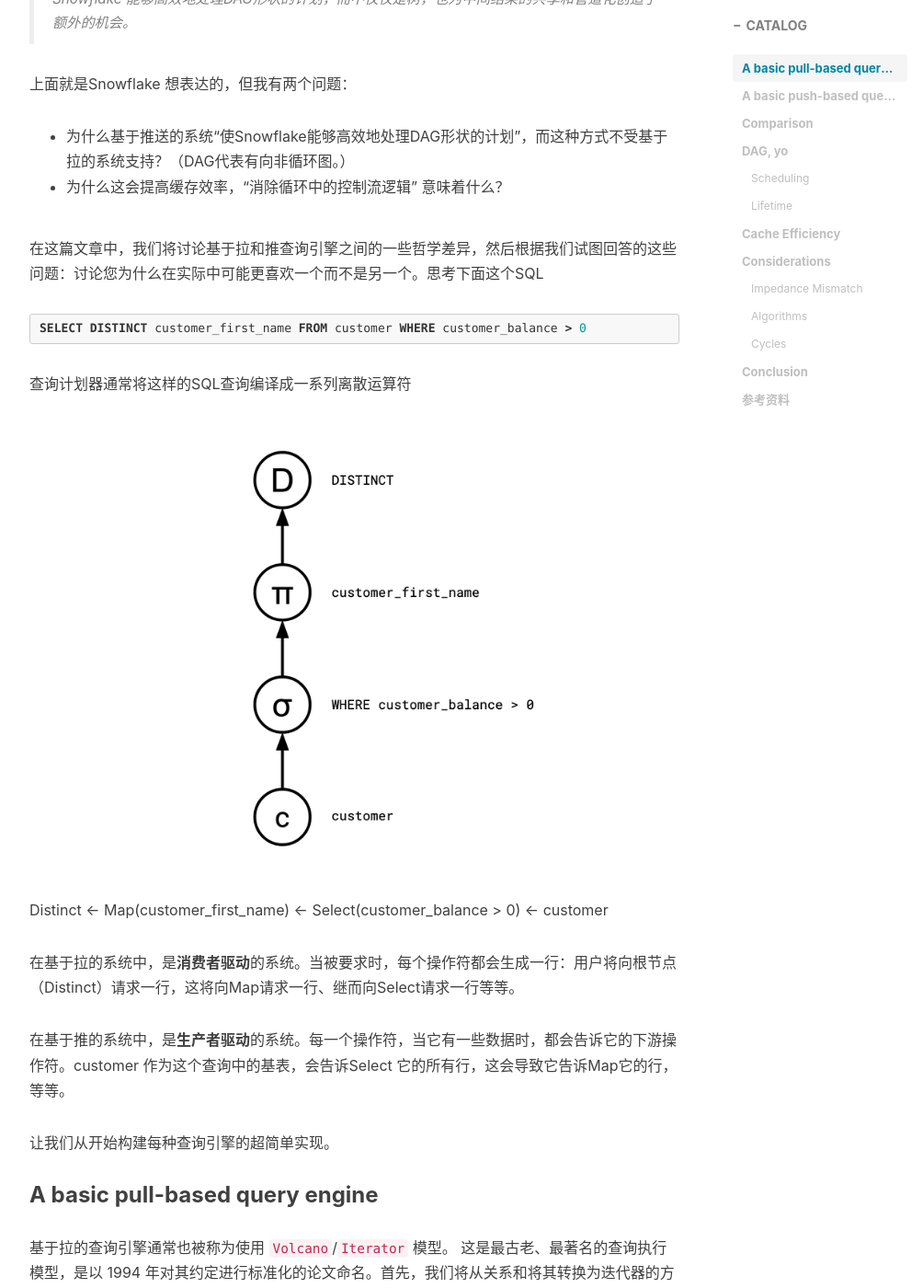
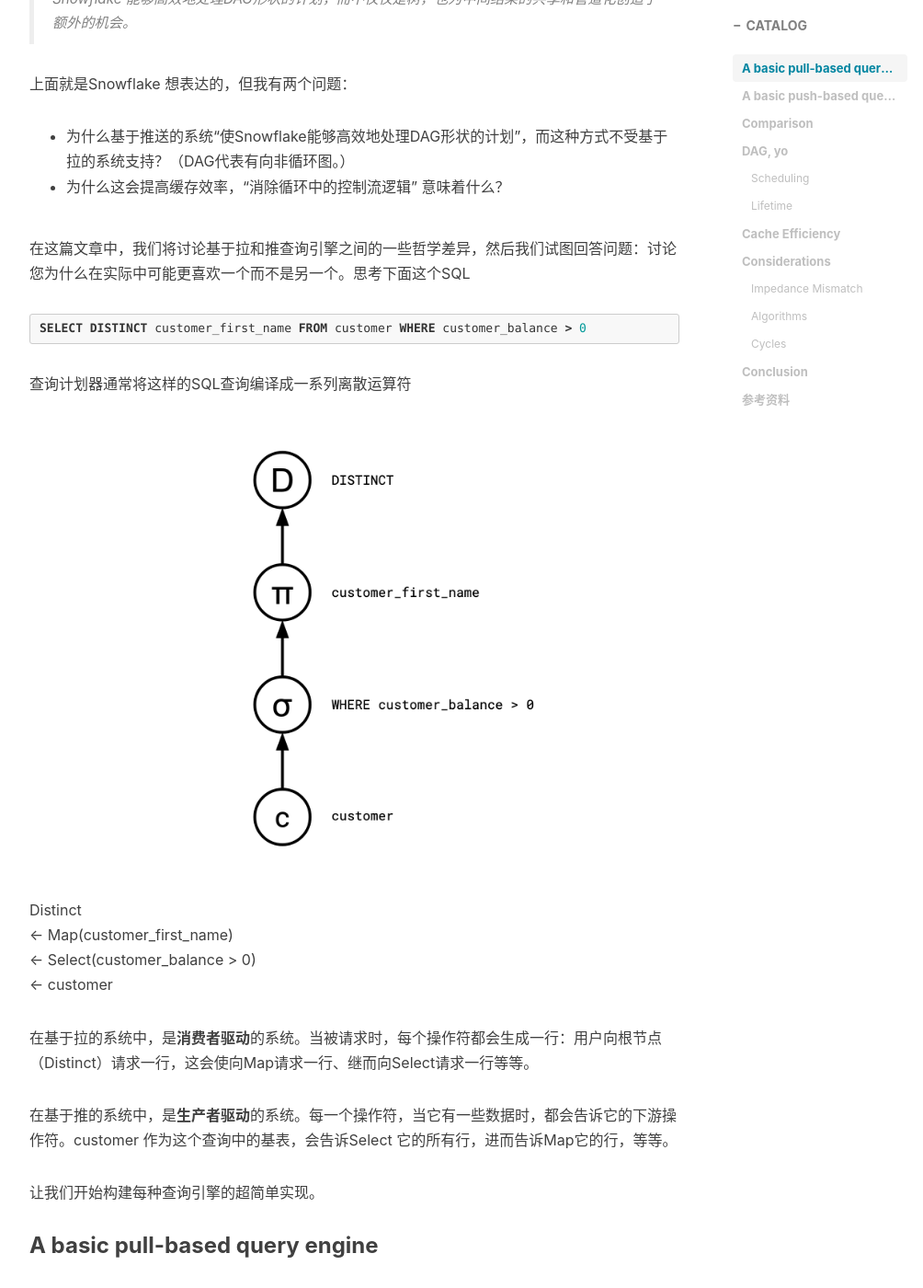
Before and after one commit to vendanner/vendanner.github.io, a Jekyll site: the page built from _posts/2023-02-13-【译】Query Engines：Push vs Pull.md, in a window 1280 px wide and 1400 px high, scrolled down 784 px. Shown: the whole window at 92% size, without its empty margins (233-1237 px from the left). Built offline with Jekyll 4.4.1, drawn with Linux system fonts in a browser that asks for light colours; nearby versions of some CDN libraries; comment, search, counter and statistics services are not loaded; some of the changed text lies outside the part shown.

Commit message:
Update 2023-02-13-【译】Query Engines：Push vs Pull.md

````diff
--- a/_posts/2023-02-13-【译】Query Engines：Push vs Pull.md
+++ b/_posts/2023-02-13-【译】Query Engines：Push vs Pull.md
@@ -22,7 +22,7 @@
 - 为什么基于推送的系统“使Snowflake能够高效地处理DAG形状的计划”，而这种方式不受基于拉的系统支持？（DAG代表有向非循环图。）
 - 为什么这会提高缓存效率，“消除循环中的控制流逻辑” 意味着什么？
 
-在这篇文章中，我们将讨论基于拉和推查询引擎之间的一些哲学差异，然后根据我们试图回答的这些问题：讨论您为什么在实际中可能更喜欢一个而不是另一个。思考下面这个SQL
+在这篇文章中，我们将讨论基于拉和推查询引擎之间的一些哲学差异，然后我们试图回答问题：讨论您为什么在实际中可能更喜欢一个而不是另一个。思考下面这个SQL
 
 ```sql
 SELECT DISTINCT customer_first_name FROM customer WHERE customer_balance > 0
@@ -32,20 +32,17 @@
 
 ![](https://vendanner.github.io/img/pushpull/distinct.png)
 
-Distinct
-<- Map(customer_first_name)
-<- Select(customer_balance > 0)
-<- customer
+Distinct <br><- Map(customer_first_name)<br><- Select(customer_balance > 0)<br><- customer
 
-在基于拉的系统中，是**消费者驱动**的系统。当被要求时，每个操作符都会生成一行：用户将向根节点（Distinct）请求一行，这将向Map请求一行、继而向Select请求一行等等。
+在基于拉的系统中，是**消费者驱动**的系统。当被请求时，每个操作符都会生成一行：用户向根节点（Distinct）请求一行，这会使向Map请求一行、继而向Select请求一行等等。
 
-在基于推的系统中，是**生产者驱动**的系统。每一个操作符，当它有一些数据时，都会告诉它的下游操作符。customer 作为这个查询中的基表，会告诉Select 它的所有行，这会导致它告诉Map它的行，等等。
+在基于推的系统中，是**生产者驱动**的系统。每一个操作符，当它有一些数据时，都会告诉它的下游操作符。customer 作为这个查询中的基表，会告诉Select 它的所有行，进而告诉Map它的行，等等。
 
-让我们从开始构建每种查询引擎的超简单实现。
+让我们开始构建每种查询引擎的超简单实现。
 
 ### A basic pull-based query engine
 
-基于拉的查询引擎通常也被称为使用 `Volcano`/`Iterator` 模型。 这是最古老、最著名的查询执行模型，是以 1994 年对其约定进行标准化的论文命名。首先，我们将从关系和将其转换为迭代器的方法开始
+基于拉的查询引擎通常也被称为使用 `Volcano`/`Iterator` 模型。 这是最古老、最著名的查询执行模型，是以 1994 年对其约定进行标准化的论文命名。首先，我们从关系和将其转换为迭代器的方法开始
 
 ```javascript
 let customer = [
@@ -228,11 +225,11 @@
 
 ### Comparison
 
-在基于拉的系统中，operators 空闲 直到有人向他**请求数据**。这意味着如何从系统中获取结果是显而易见的：**你向它请求一行，它就会给你**。然而，这也意味着系统的行为与其消费者紧密**耦合**； 如果被请求，你会工作，否则不会。
+在基于拉的系统中，operators 空闲，直到有人向他**请求数据**。这意味着如何从系统中获取结果是显而易见的：**你向它请求一行，它就会给你**。然而，这也意味着系统的行为与其消费者紧密**耦合**； 如果被请求，你会工作，否则不会。
 
-在基于推的系统中，系统处于空闲状态，直到有人告诉它**有数据**。 因此，系统正在做的工作和它的消耗是**分离**的。
+在基于推的系统中，系统处于空闲状态，直到有人告诉它**有数据**。 因此，系统正在做的工作和它的消费者是**分离**的。
 
-您可能已经注意到，与我们的基于拉的系统相比，基于推的系统中必须通过创建缓冲区（结果），并指示查询将其结果推送到其中。这就是推的系统的运作方式，它们与指定的消费者无关，它们只是存在，并在发生事件时做出响应。
+您可能已经注意到，与我们基于拉的系统相比，基于推的系统中必须通过创建**缓冲区**（结果），并指示查询将其结果推送到其中。这就是推系统的运作方式，它们与指定的消费者无关，它们只是存在，并在发生事件时做出响应。
 
 ### DAG, yo
 
@@ -259,19 +256,19 @@
 
 除了这个明确的例子之外，聪明的查询规划器通常可以利用DAG-ness 来重复使用结果。例如，Jamie Brandon 在他的[文章](https://www.scattered-thoughts.net/writing/materialize-decorrelation)中描述了一种在SQL中解耦子查询的通用方法，这种方法利用DAG 查询计划来提高效率。因为这些原因，能够处理这些情况而不仅仅是复制计划树的一个分支是很有价值的。
 
-在拉动模型中有两个主要因素使这(重用)变得困难：调度和生命周期。
+在拉模型中有两个主要因素使这(重用)变得困难：调度和生命周期。
 
 #### Scheduling
 
-每个Operator 只有一个输出时，Operator 何时运行以产生一些输出是显而易见：当您的消费者需要它时。 但对于多个输出，这变得更加混乱，因为“请求行”和“生成行的计算”不再是一对一的(多对一)。
+每个Operator 只有一个输出时，Operator 何时运行并产生输出是显而易见：当您的消费者需要它时。 但对于多个输出，这变得更加混乱，因为“请求行”和“生成行的计算”不再是一对一的(多对一)。
 
-相比之下，在推的系统中，操作符的调度从一开始就没有与它们的输出相关联，因此失去这些信息并没有什么区别。
+相比之下，在推的系统中，操作符的调度从一开始就没有与它们的输出相关联，因此失去这些信息并没有什么区别(没理解)。
 
 #### Lifetime
 
 在基于拉的模型中，DAG 的另一个棘手问题是，此类系统中的运算符受其**下游运算符的支配**：将来可能被其任何消费者读取的行必须保留（或可以重新计算）。 一个通用的解决方案是让操作员**缓冲其所有获得输出的行**，以便您可以重新分发它们，但是在每个操作员边界引入潜在的无界缓冲是不可取的（但这是必要的，Postgres 和 CockroachDB 所做的 因为 WITH 有多个消费者）。
 
-在推的系统中，这不是太大的问题，因为Operator 驱动(push)消费者(下游Operator)处理一行时，可以有效地强制他们拥有一行并处理它。在大多数情况下，这要么会导致某种必要的缓冲（即使在没有DAG的情况下也是如此，例如Distinct或散列连接操作 -> Shuffle），要么会**立即处理**并传递。
+在推的系统中，这不是太大的问题，因为Operator 驱动(push)消费者(下游Operator)处理一行时，可以有效地强制他们拥有一行并处理它。在大多数情况下，这要么会导致某种必要的缓冲（即使在没有DAG的情况下也是如此，例如Distinct或散列连接操作 -> 收集全部数据才能处理），要么会**立即处理**并传递。
 
 ### Cache Efficiency
 
````
Also changed, not shown: other parts of _posts/2023-02-13-【译】Query Engines：Push vs Pull.md (+8 -3 lines).
